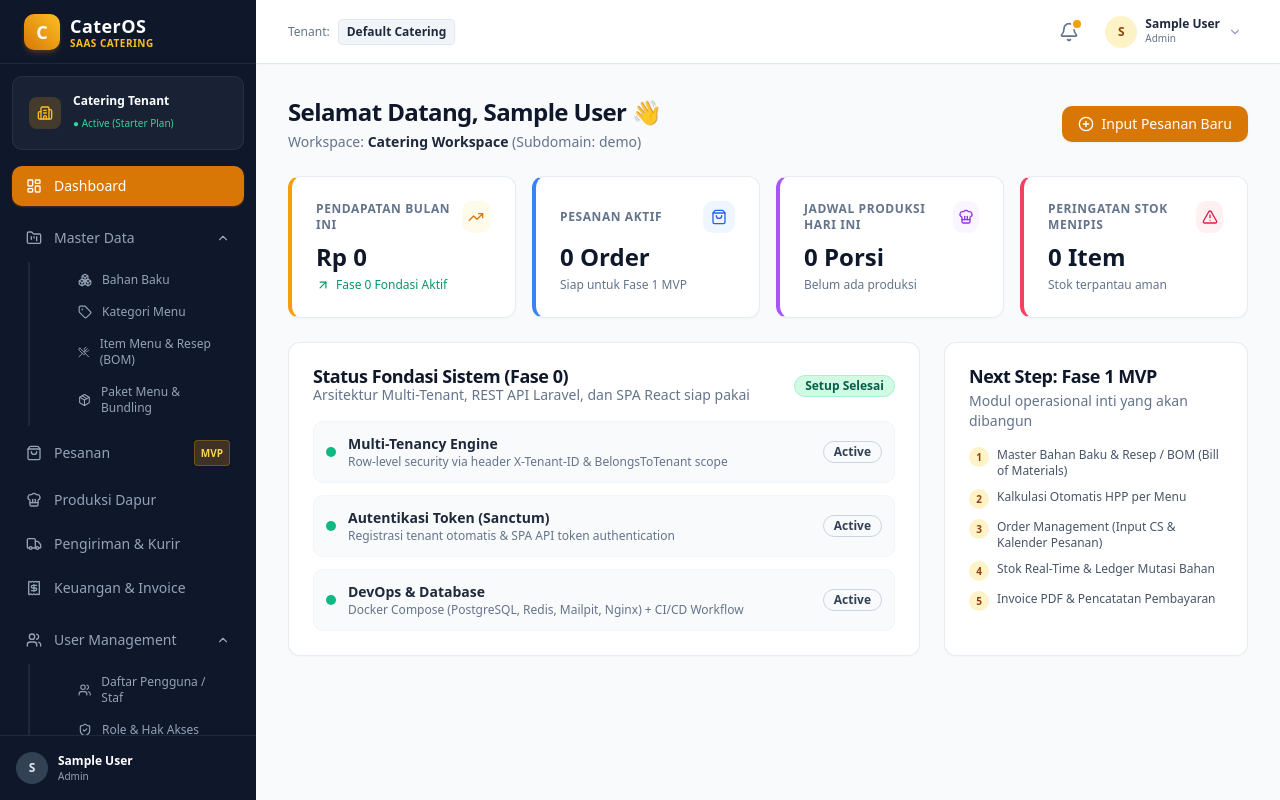
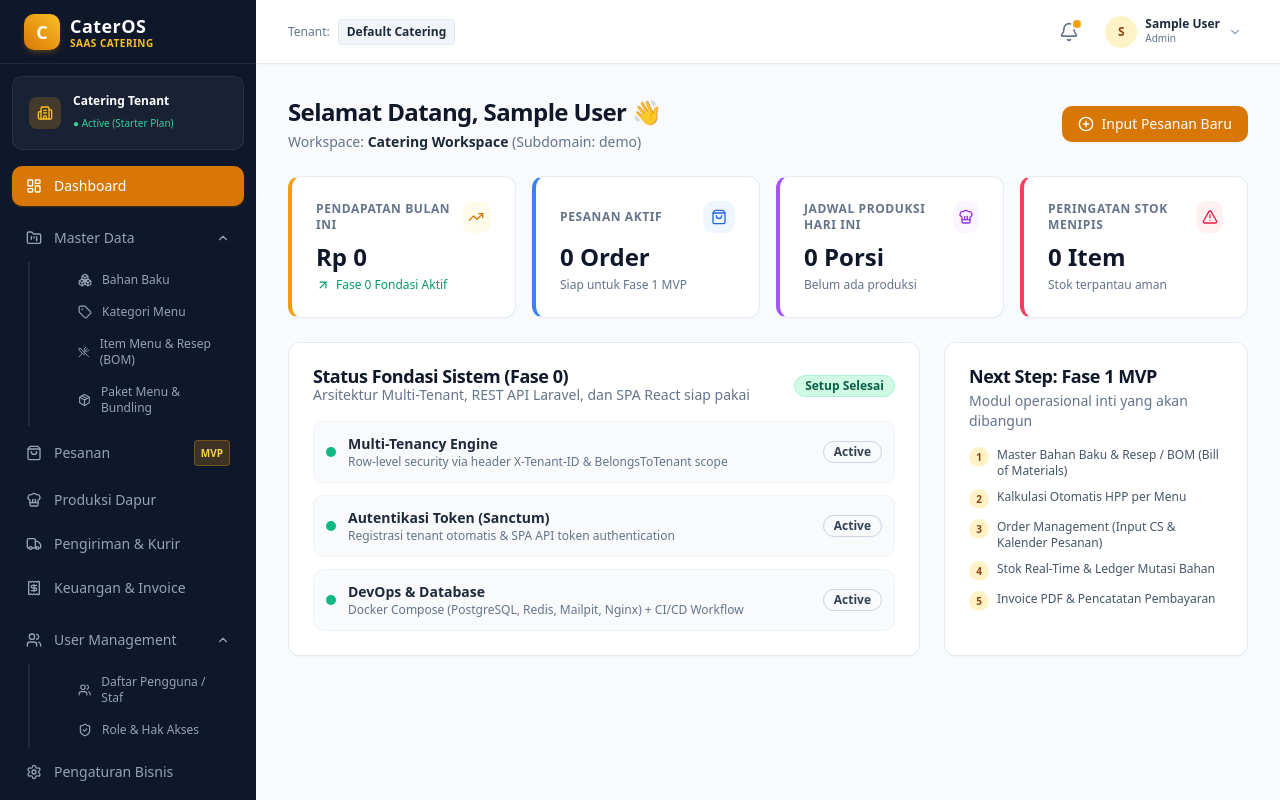
Before and after one commit to ferrymuhamadramdhani-arch/laravel-catering, a React (Vite) app in the folder frontend/: page /dashboard in a window 1280 px wide. Built offline with nearby package versions, Linux system fonts and the light colour scheme; no server answers; sample sign-in values are in the browser's storage.

Commit message:
refactor(ui): remove user profile footer from sidebar

```diff
--- a/frontend/src/layouts/AdminLayout.tsx
+++ b/frontend/src/layouts/AdminLayout.tsx
@@ -362,19 +362,6 @@ export const AdminLayout: React.FC = () => {
             </div>
           </NavLink>
         </nav>
-
-        {/* User Footer */}
-        <div className="p-4 border-t border-slate-800">
-          <div className="flex items-center gap-2.5 overflow-hidden">
-            <div className="w-8 h-8 rounded-full bg-slate-700 text-slate-200 flex items-center justify-center font-bold text-xs uppercase flex-shrink-0">
-              {user?.name?.charAt(0) || 'U'}
-            </div>
-            <div className="overflow-hidden">
-              <p className="text-xs font-semibold text-white truncate">{user?.name || 'Admin User'}</p>
-              <p className="text-[10px] text-slate-400 capitalize truncate">{user?.role || 'Owner'}</p>
-            </div>
-          </div>
-        </div>
       </aside>
 
       {/* Main Content Area */}
```
